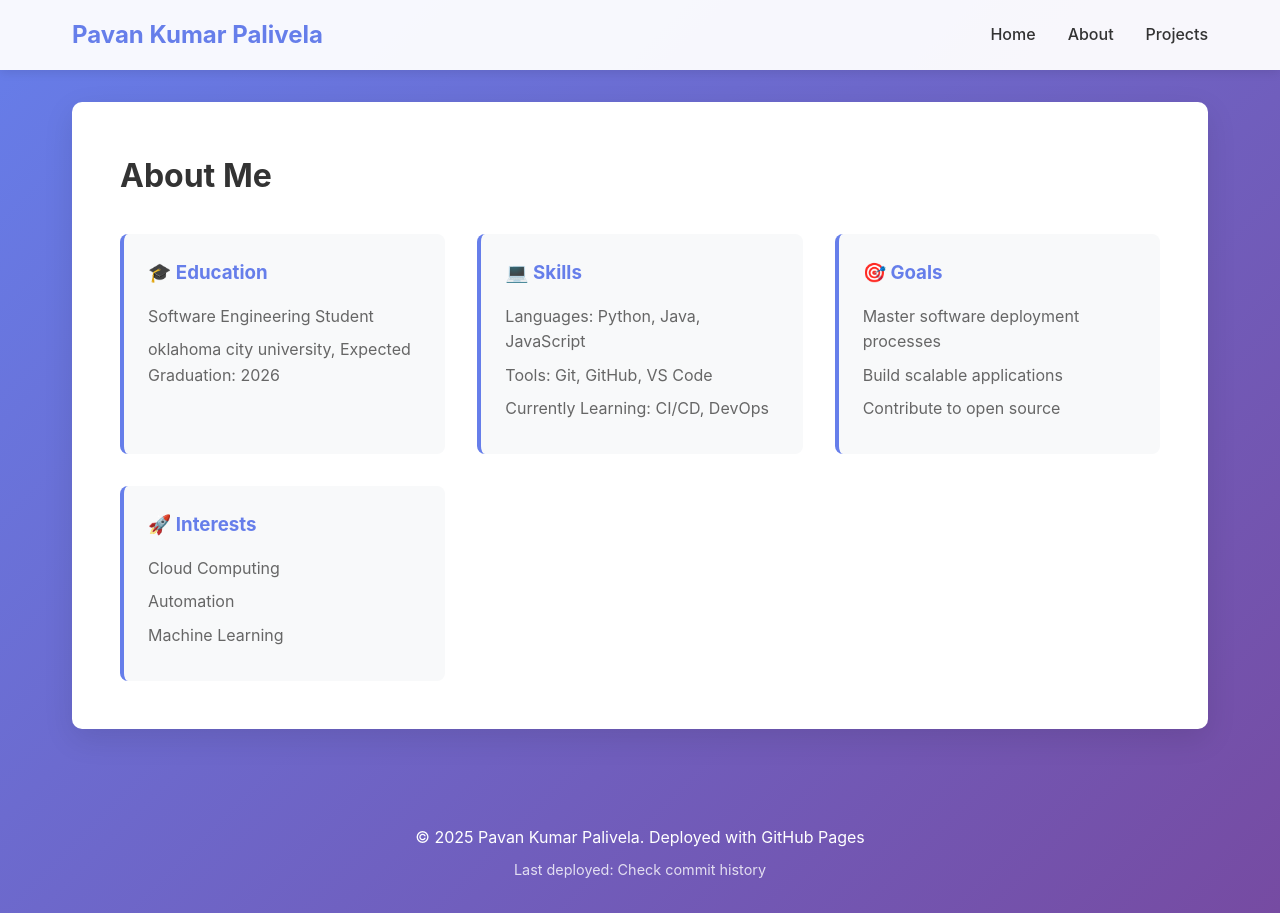
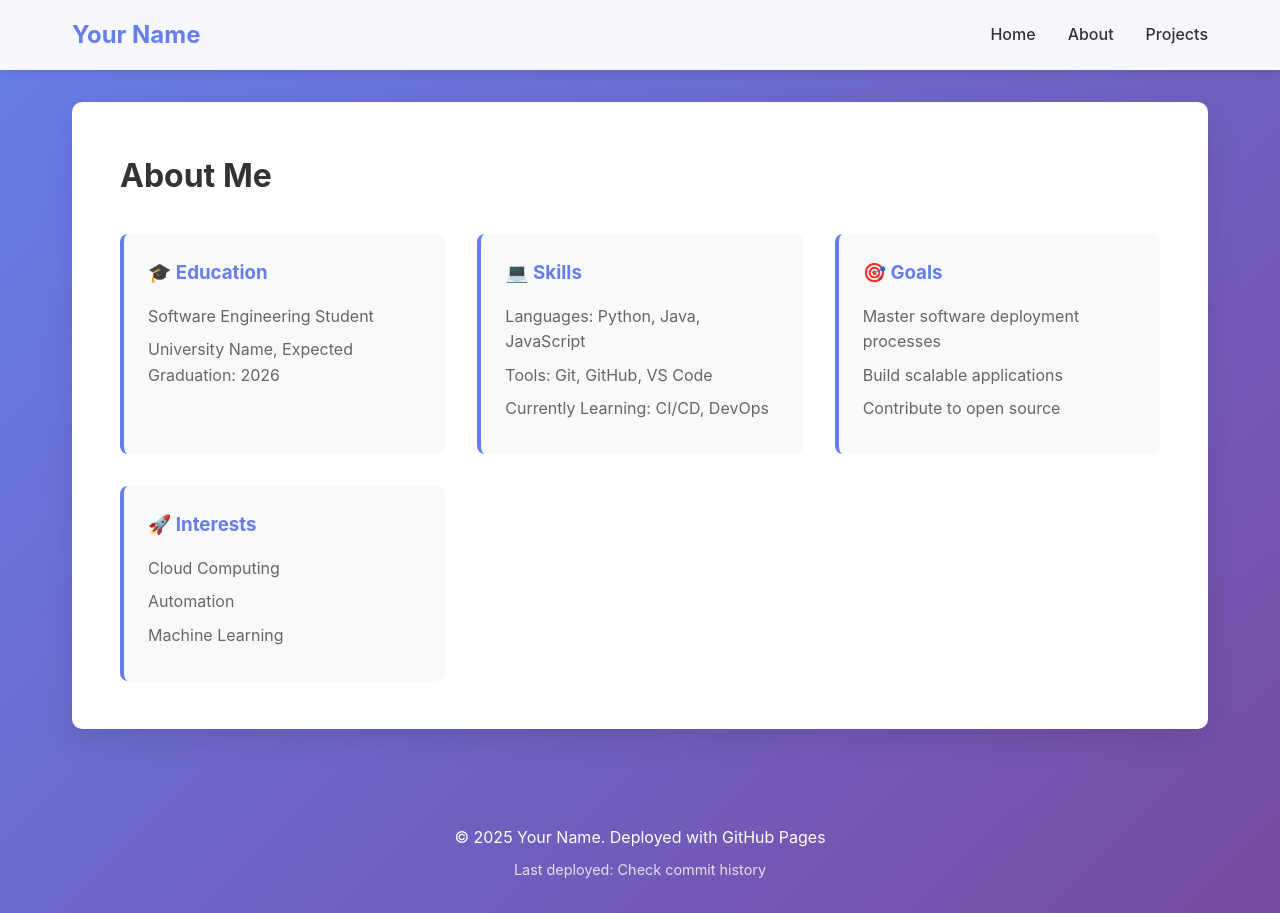
Before and after one commit to PavanKumarP23/PavanKumarP23.github.io, a plain HTML site: page about.html in a window 1280 px wide. Drawn offline with Linux system fonts and the light colour scheme.

```diff
--- a/about.html
+++ b/about.html
@@ -3,13 +3,13 @@
 <head>
     <meta charset="UTF-8">
     <meta name="viewport" content="width=device-width, initial-scale=1.0">
-    <title>About - Pavan Kumar Palivela</title>
+    <title>About - Your Name</title>
     <link rel="stylesheet" href="style.css">
 </head>
 <body>
     <nav>
         <div class="nav-container">
-            <h1>Pavan Kumar Palivela</h1>
+            <h1>Your Name</h1>
             <ul>
                 <li><a href="index.html">Home</a></li>
                 <li><a href="about.html">About</a></li>
@@ -25,7 +25,7 @@
                 <div class="about-card">
                     <h3>🎓 Education</h3>
                     <p>Software Engineering Student</p>
-                    <p>oklahoma city university, Expected Graduation: 2026</p>
+                    <p>University Name, Expected Graduation: 2026</p>
                 </div>
                 <div class="about-card">
                     <h3>💻 Skills</h3>
@@ -50,7 +50,7 @@
     </main>
 
     <footer>
-        <p>&copy; 2025 Pavan Kumar Palivela. Deployed with GitHub Pages</p>
+        <p>&copy; 2025 Your Name. Deployed with GitHub Pages</p>
         <p class="deploy-info">Last deployed: <span id="deploy-date">Check commit history</span></p>
     </footer>
 </body>
```
Also changed, not shown: projects.html (+1 -6 lines), 1 other file.
